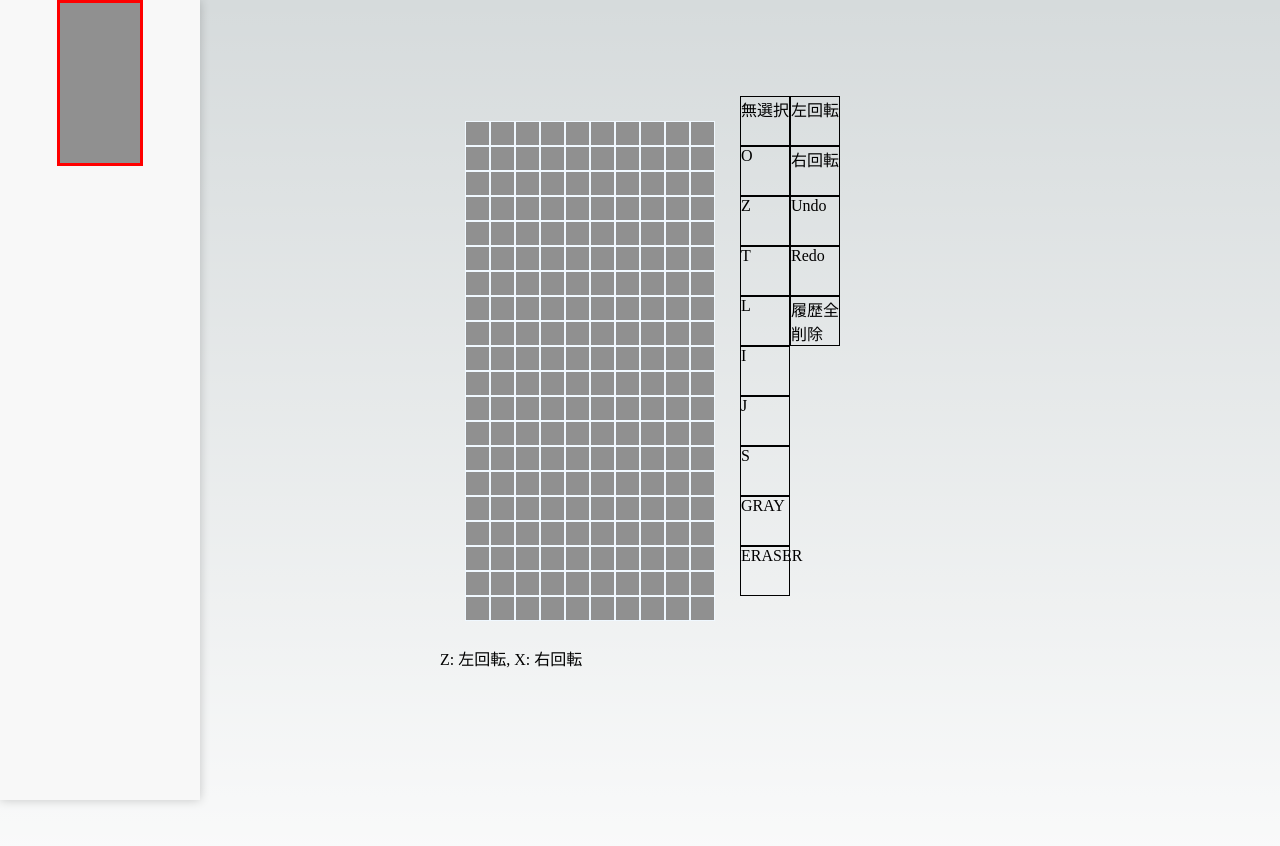
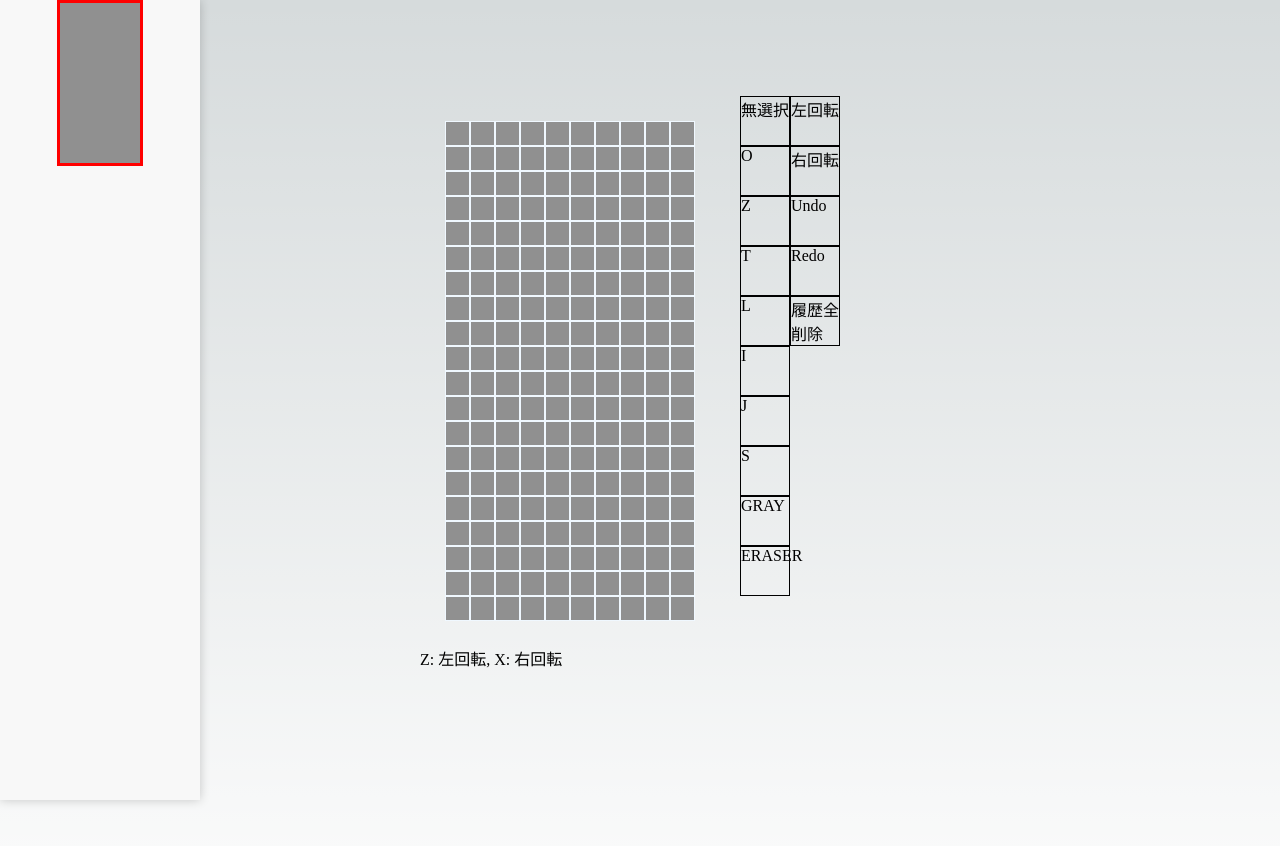
Before and after one commit to hikamayogoat/next-practice, a Next.js app: page / in a window 1280 px wide. Shown: the top 846 px of the page. Built offline with nearby package versions, Linux system fonts and the light colour scheme.

Commit message:
要素が重ならないようにする

```diff
--- a/src/app/components/TetrisArea/tetrisArea.module.css
+++ b/src/app/components/TetrisArea/tetrisArea.module.css
@@ -2,5 +2,6 @@
   display: grid;
   grid-template-columns: min-content 1fr 1fr;
   grid-template-rows: 1fr;
+  grid-gap: 20px;
   height: 100vh;
 }
```
